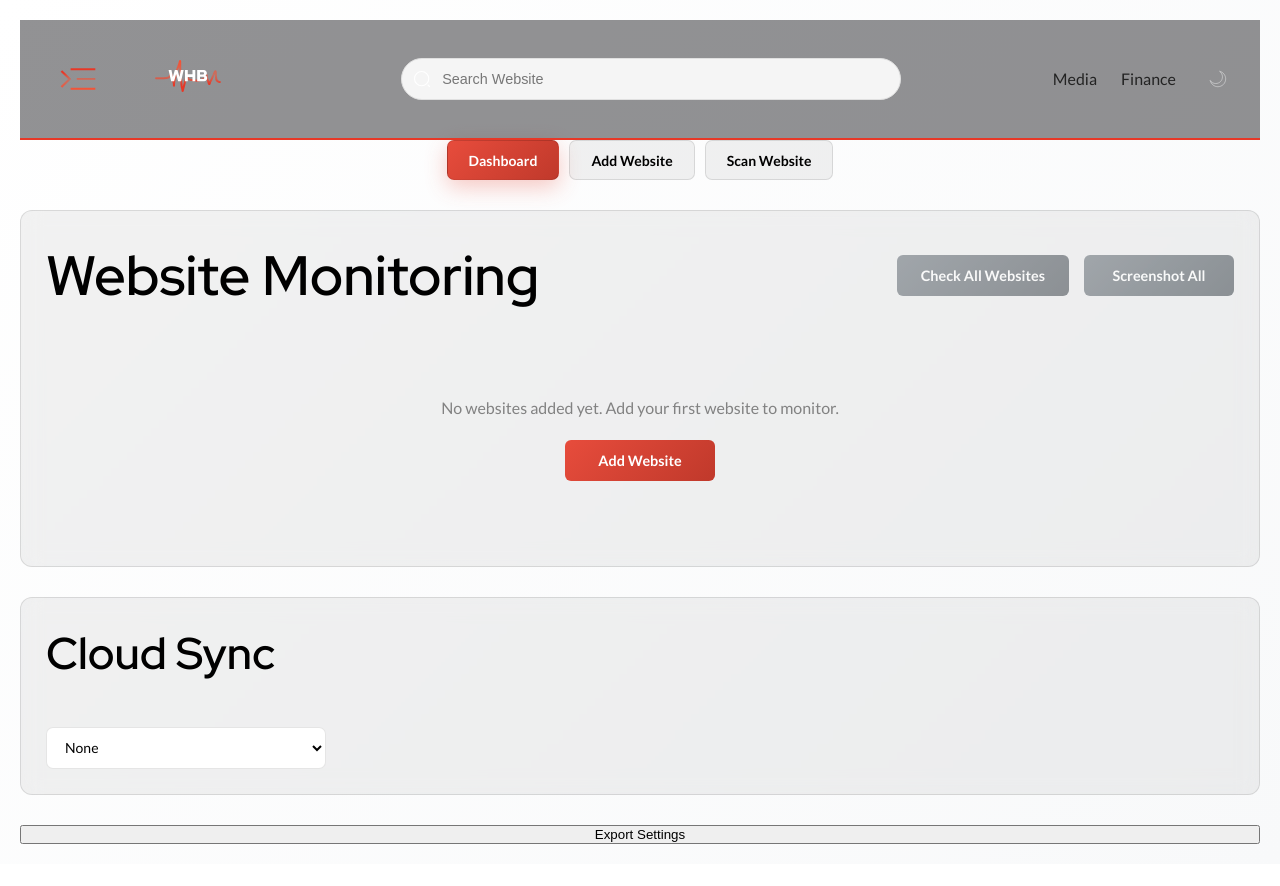
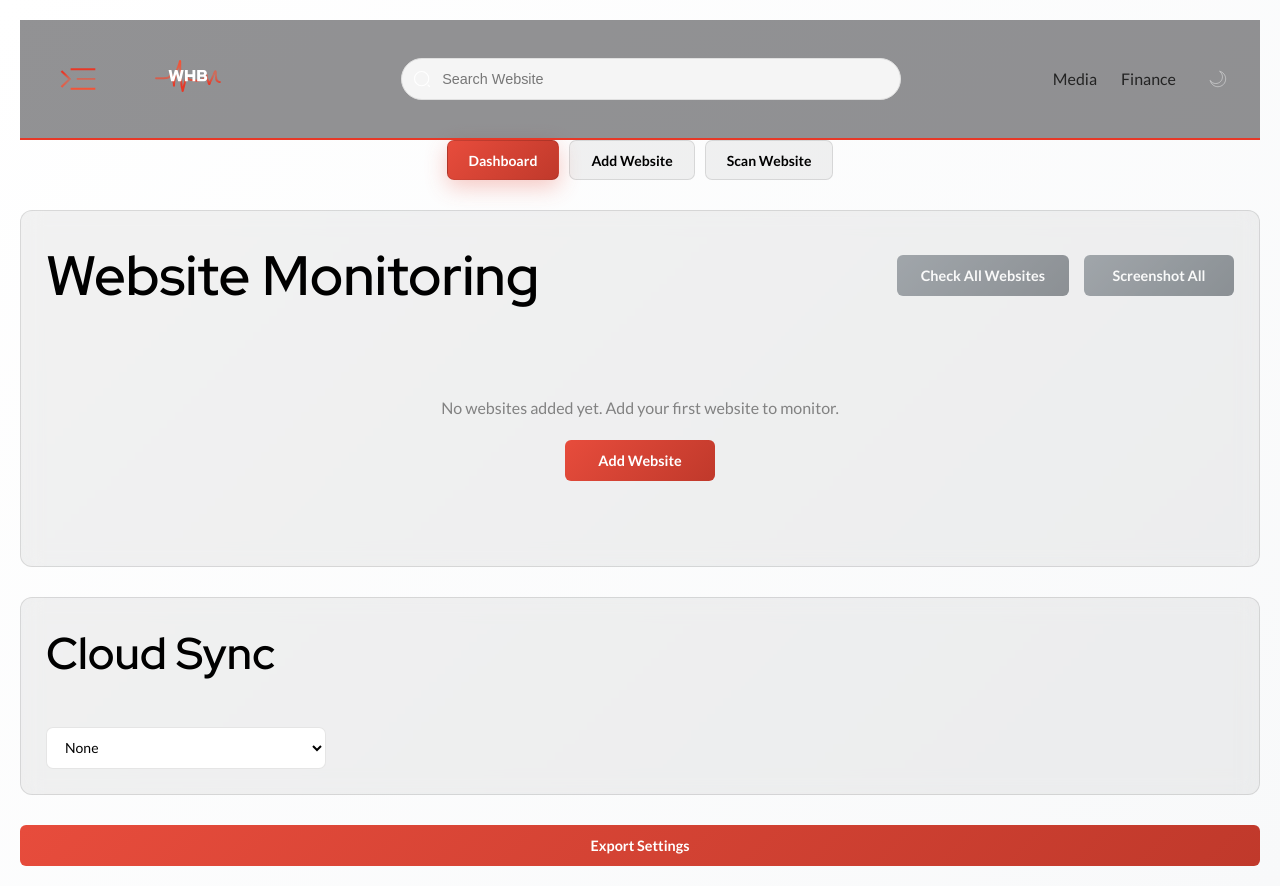
Before and after one commit to omarashzeinhom/WHB-WebHeartBeat, a React (Vite) app: page / in a window 1280 px wide. Before the commit the page ends 864 px from the top, so only its background shows below. Built offline with nearby package versions, Linux system fonts and the light colour scheme.

Commit message:
Added correct cssclassname for btns for now

```diff
--- a/src/App.tsx
+++ b/src/App.tsx
@@ -594,14 +594,14 @@ function App() {
               <option value={168}>Weekly</option>
             </select>
 
-            <button onClick={handleCloudSync}>
+            <button className="scan-btn" onClick={handleCloudSync}>
               Sync Now
             </button>
           </div>
         )}
       </div>
 
-      <button onClick={handleExport}>Export Settings</button>
+      <button className="scan-btn" onClick={handleExport}>Export Settings</button>
     </main>
   );
 }
```
